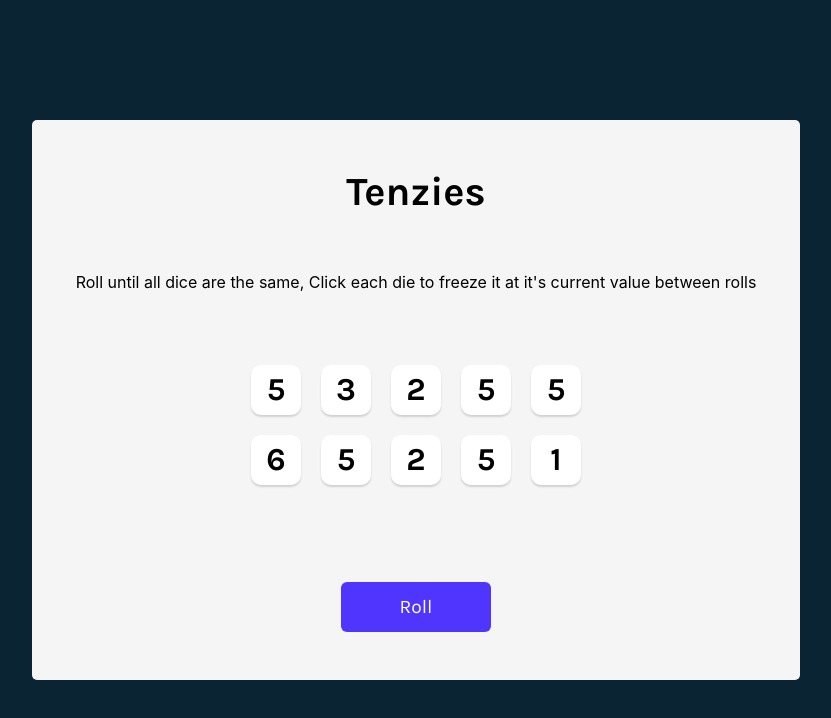
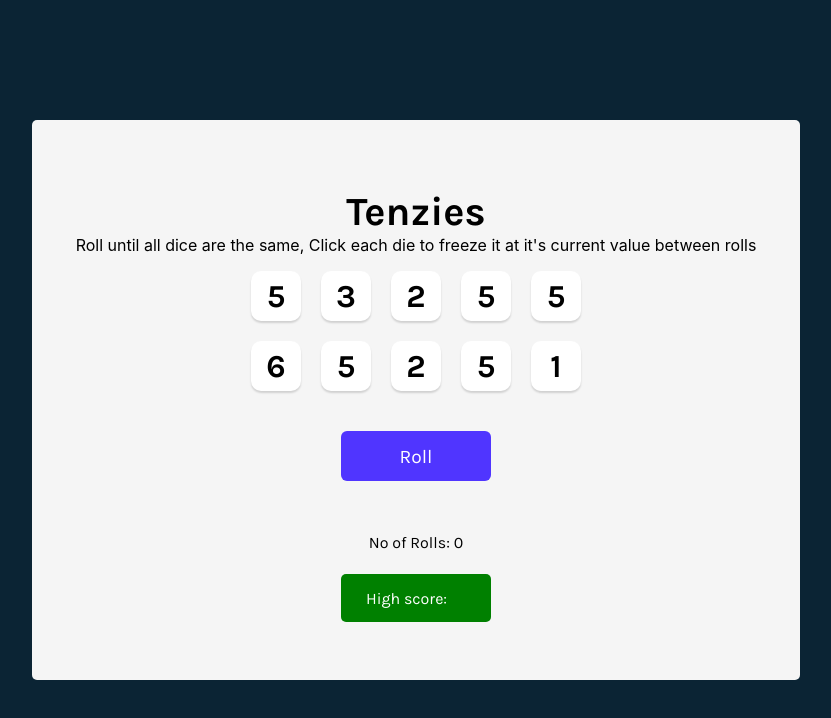
Before and after one commit to Azikenp/tenzies, a React (Create React App) app: page / in a window 1280 px wide. Shown: the top 718 px of the page, without its empty margins (224-1055 px from the left). Built offline with nearby package versions, Linux system fonts and the light colour scheme.

Commit message:
final commit

```diff
--- a/src/App.css
+++ b/src/App.css
@@ -23,7 +23,7 @@ main{
   padding: 20px;
   display: flex;
   flex-direction: column;
-  justify-content: space-around;
+  justify-content: center;
   align-items: center;
 }
 
@@ -80,3 +80,19 @@ main{
 .roll--dice:active{
   box-shadow: inset 5px 5px 10px -3px rgba(0, 0, 0, 0.7);
 }
+
+.score{
+  position: relative;
+  top: 7%;
+}
+
+.high--score{
+  position: relative;
+  top: 5%;
+  width: 150px;
+  height: 3rem;
+  background-color: green;
+  color: white;
+  border-radius: 5px;
+  padding: 15px 25px;
+}
--- a/src/App.js
+++ b/src/App.js
@@ -9,6 +9,8 @@ export default function App() {
 
 const [dice, setDice] = React.useState(allNewDice());
 const [tenzies, setTenzies] = React.useState(false);
+const [currentScore, setCurrentScore] = React.useState(0);
+const [highScoreVal, setHighscoreVal] = React.useState();
 
   React.useEffect(() => {
     const allHeld = dice.every(die => die.isHeld);
@@ -17,7 +19,22 @@ const [tenzies, setTenzies] = React.useState(false);
     if(allHeld && allSameValue) {
       setTenzies(true)
     }
-  }, [dice])
+  }, [dice]);
+
+  // React.useEffect(() => {
+  //   if(currentScore < highScoreVal){
+  //     setHighscoreVal(currentScore)
+  //   } else {
+  //     setHighscoreVal(highScoreVal)
+  //   }
+  // }, [tenzies])
+
+  // const updateHighScore = function(){
+  //   if(highScoreVal > currentScore){
+  //     setHighscoreVal(currentScore)
+  //   }
+  // }
+
 
   function generateNewDie(){
     return {
@@ -42,11 +59,12 @@ const [tenzies, setTenzies] = React.useState(false);
       setDice(oldDice => oldDice.map(die => {
         return die.isHeld? die: generateNewDie()
       }))
+      setCurrentScore(score => score = score + 1)
     } else{
       setTenzies(false)
       setDice(allNewDice())
+      setCurrentScore(score => score = 0)
     }
-
   }
 
   function holdDice(id){
@@ -66,6 +84,7 @@ const [tenzies, setTenzies] = React.useState(false);
   const confetti = tenzies?<Confetti/> : ""
 
 
+
   return (
     <main>
       <h1 className='title'>Tenzies</h1>
@@ -76,6 +95,8 @@ const [tenzies, setTenzies] = React.useState(false);
       <button onClick={rollDice} className="roll--dice">
         {btnDisplayText}
       </button>
+      <p className='score'>No of Rolls: {currentScore}</p>
+      <p className='high--score'>High score: {highScoreVal}</p>
       {confetti}
     </main>
   )
```
